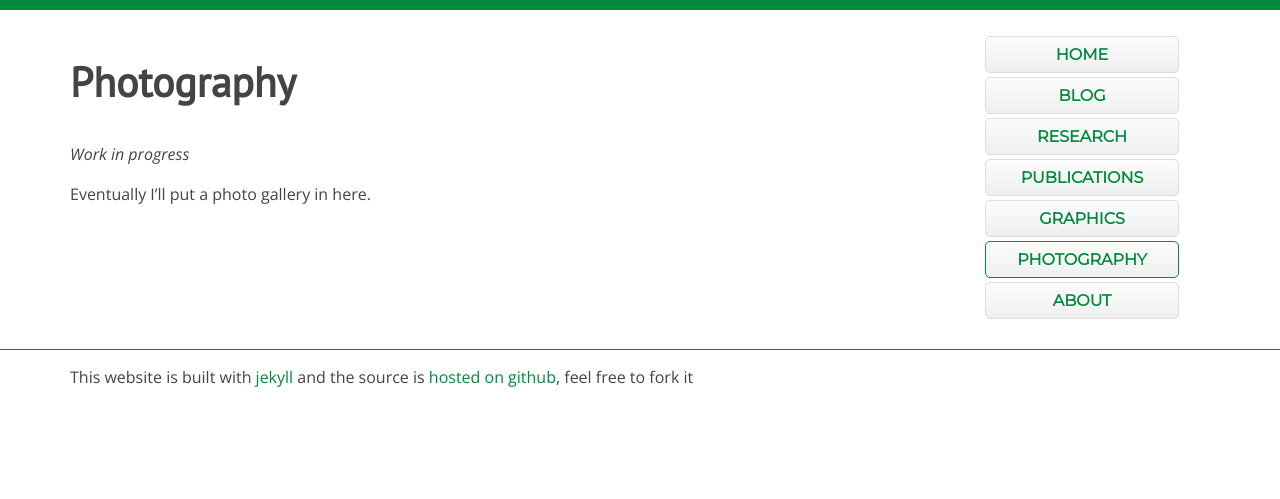
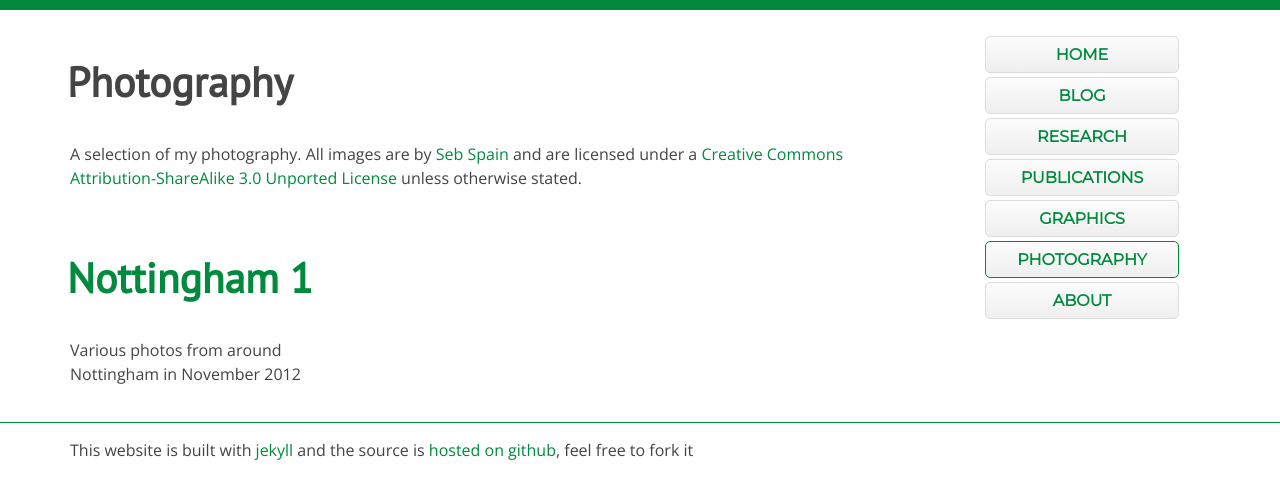
Before and after one commit to sebspain/sebspain.github.io, a Jekyll site: the page photos.html, which Jekyll copies as it is, in a window 1280 px wide. Shown: the top 499 px of the page. Built offline with Jekyll 4.4.1, drawn with Linux system fonts in a browser that asks for light colours; Markdown is read by kramdown in place of the engine named in the settings.

Commit message:
Added gallery index and 1st gallery

```diff
--- a/css/style.css
+++ b/css/style.css
@@ -188,6 +188,10 @@
   height: 100%;
 }
 
+.grid h2 {
+  margin-left: -3px;
+}
+
 @media (min-width: 960px){
   h1 {
     font-size: 5em;
@@ -210,15 +214,6 @@
   }
 }
 
-
-/* Styles to help demonstrate the grid */
-
-
-.grid, .unit {
-  -webkit-transition: all .25s ease-in-out;
-  -moz-transition: all .25s ease-in-out;
-  transition: all .25s ease-in-out;
-}
 
 /** kludge to fix overly wide font spacing in firefox **/
 @-moz-document url-prefix() {
@@ -268,7 +263,7 @@
   -webkit-animation-iteration-count: 1;
   -webkit-animation-direction: normal;
   -webkit-animation-timing-function: ease-in;
-  max-width: 700px;
+  max-width: 850px;
 }
 
 .lb:target {
@@ -276,3 +271,9 @@
   display: table;
   height:100%
   }
+
+/** fixes padding for nested grids in gallery **/
+
+.grid .unit .gallery-list {
+  padding: 10px 0;
+}
--- /dev/null
+++ b/photos.html
@@ -0,0 +1,116 @@
+<!DOCTYPE HTML>
+<html lang="en">
+<head>
+  <meta charset="UTF-8">
+  <meta name="viewport" content="width=device-width,initial-scale=1">
+  <title>sebspain.co.uk - gallery - </title>
+  <link href='http://fonts.googleapis.com/css?family=PT+Sans|Open+Sans:300italic,400italic,700italic,400,300,700|Montserrat+Alternates|Montserrat|Share+Tech+Mono' rel='stylesheet' type='text/css'>
+  <link rel="stylesheet" href="/css/gridism.css">
+  <link rel="stylesheet" href="/css/normalize.css">
+  <link rel="stylesheet" href="/css/style.css">
+  <link rel="stylesheet" href="/css/syntax.css">
+  <!-- MathJax Section -->
+<script type="text/javascript"
+ src="http://cdn.mathjax.org/mathjax/latest/MathJax.js?config=TeX-AMS-MML_HTMLorMML"></script>
+<script>
+  MathJax.Hub.Config({
+    tex2jax: {
+      inlineMath: [['$','$'], ['\(','\)']],
+      skipTags: ['script', 'noscript', 'style', 'textarea', 'pre']
+    }
+  });
+  MathJax.Hub.Queue(function() {
+      var all = MathJax.Hub.getAllJax(), i;
+      for(i=0; i < all.length; i += 1) {
+          all[i].SourceElement().parentNode.className += ' has-jax';
+      }
+  });
+</script>
+
+</head>
+
+
+
+<body class="wrap wider">
+<header>
+
+<div class="mobile-nav center-on-mobiles show-on-mobiles">
+<p>
+   <a href="/" class="button">Home</a>
+   <a href="/blog.html" class="button ">Blog</a>
+   <a href="/research/" class="button ">Research</a>
+   <a href="/publications/" class="button ">Pub<span class="show-on-mobiles">s</span><span class="hide-on-mobiles">lications</span></a>
+   <a href="/graphics.html" class="button ">Graphics</a>
+   <a href="/photos.html" class="button current">Photo<span class="show-on-mobiles">s</span><span class="hide-on-mobiles">graphy</span></a>
+   <a href="/about/" class="button ">About</a>
+</p>
+
+</div>
+
+
+</header>
+
+<div class="grid">
+
+	<div class="unit w-3-4">
+	 <h2>Photography</h2>
+   <p>A selection of my photography. All images are by <a xmlns:cc="http://creativecommons.org/ns#" href="http://sebspain.co.uk/photos.html" property="cc:attributionName" rel="cc:attributionURL">Seb Spain</a> and are licensed under a <a rel="license" href="http://creativecommons.org/licenses/by-sa/3.0/deed.en_US">Creative Commons Attribution-ShareAlike 3.0 Unported License</a> unless otherwise stated.</p>
+    <div class="unit w-1-3 center-on-mobiles gallery-list">
+      <a href="/photos/gallery1/"><h2>Nottingham 1</h2></a>
+      <p>Various photos from around Nottingham in November 2012</p>
+    </div>
+    <!-- <div class="unit w-1-3 center-on-mobiles gallery">
+      <a href="/photos/kenya2/"><h2>Kenya Part 2</h2></a>
+      <p>Photos from my trips to Kenya</p>
+    </div>
+    <div class="unit w-1-3 center-on-mobiles gallery">
+      <a href="/photos/kenya3/"><h2>Kenya Part 3</h2></a>
+      <p>Photos from my trips to Kenya</p>
+    </div> -->
+  </div>
+
+<nav class="main-nav unit w-1-4 hide-on-mobiles">
+      <ul>
+  <li class="nav-button">
+    <a href="/">Home</a>
+  </li>
+  <li class="nav-button ">
+    <a href="/blog.html">Blog</a>
+  </li>
+  <li class="nav-button ">
+    <a href="/research/">Research</a>
+  </li>
+  <li class="nav-button ">
+    <a href="/publications/">Pub<span class="show-on-mobiles">s</span><span class="hide-on-mobiles">lications</span></a>
+  </li>
+  <li class="nav-button ">
+    <a href="/graphics.html">Graphics</a>
+  </li>
+   <li class="nav-button current">
+    <a href="/photos.html">Photo<span class="show-on-mobiles">s</span><span class="hide-on-mobiles">graphy</span></a>
+  </li>
+  <li class="nav-button ">
+    <a href="/about/">About</a>
+  </li>
+</ul>
+</nav>
+
+
+
+</div>
+
+<footer>
+    <div class="grid">
+
+      <div class="unit full">
+        <div class="align-left center-on-mobiles">
+          <p>This website is built with <a href="http://jekyllrb.com">jekyll</a> and the source is <a href="https://github.com/sebspain/sebspain.github.io">hosted on github</a>, feel free to fork it</p>
+        </div>
+      </div>
+    </div>
+  </footer>
+
+
+
+</body>
+</html>
--- a/photos.md
+++ /dev/null
@@ -1,7 +0,0 @@
----
-layout: page
-title: Photography
----
-*Work in progress*
-
-Eventually I'll put a photo gallery in here.
```
Also changed, not shown: photos/gallery1/index.html (added, +140 -0 lines), 2 other files.
